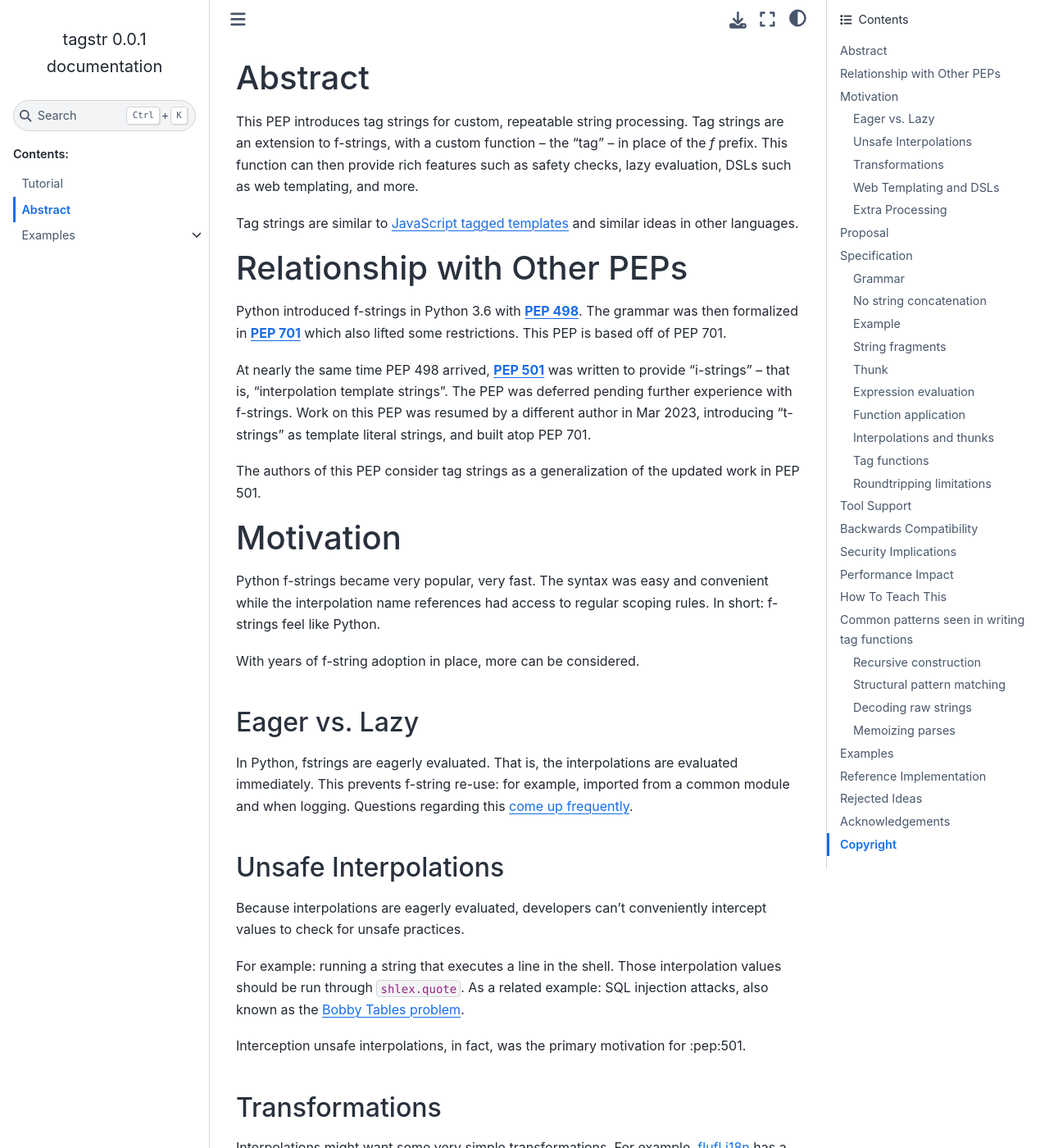
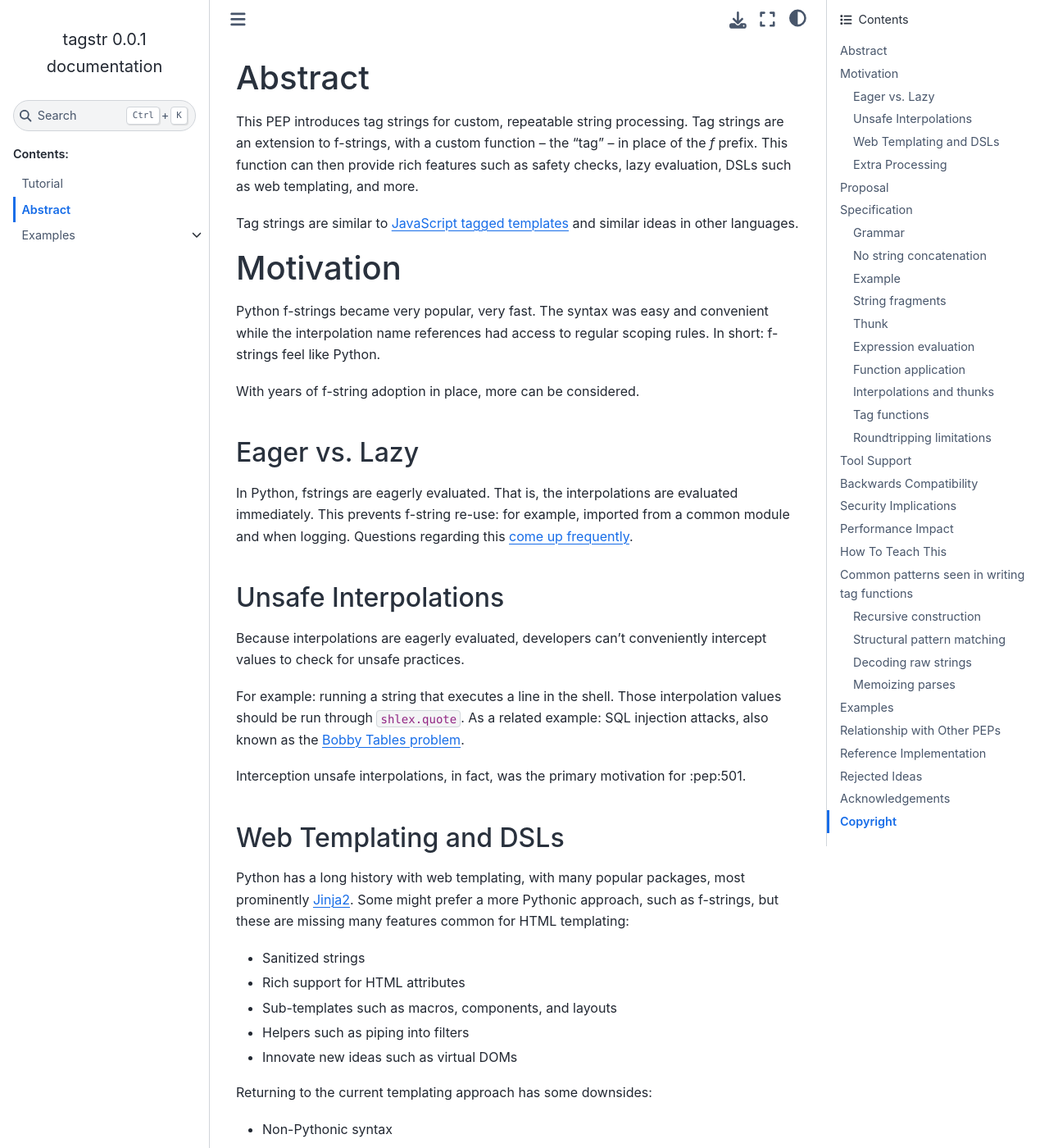
Before and after one commit to jimbaker/tagstr, a Sphinx documentation site: the page built from docs/pep.rst, in a window 1280 px wide and 1400 px high. Shown: the whole window at 82% size. Built offline with Sphinx 7.4.7 and the Sphinx Book theme 1.1.4, drawn with Linux system fonts in a browser that asks for light colours; some of the changed text lies outside the part shown.

Commit message:
minor changes
- moves discussion of other peps down
- removes i18n as a use case (very hard to justify - never
  worked out for JS tagged template literals)

```diff
--- a/docs/pep.rst
+++ b/docs/pep.rst
@@ -8,22 +8,6 @@ such as safety checks, lazy evaluation, DSLs such as web templating, and more.
 
 Tag strings are similar to `JavaScript tagged templates <https://developer.mozilla.org/en-US/docs/Web/JavaScript/Reference/Template_literals#tagged_templates>`_
 and similar ideas in other languages.
-
-Relationship with Other PEPs
-============================
-
-Python introduced f-strings in Python 3.6 with :pep:`498`. The grammar was
-then formalized in :pep:`701` which also lifted some restrictions. This PEP
-is based off of PEP 701.
-
-At nearly the same time PEP 498 arrived, :pep:`501` was written to provide
-"i-strings" -- that is, "interpolation template strings". The PEP was
-deferred pending further experience with f-strings. Work on this PEP was
-resumed by a different author in Mar 2023, introducing "t-strings" as template
-literal strings, and built atop PEP 701.
-
-The authors of this PEP consider tag strings as a generalization of the
-updated work in PEP 501.
 
 Motivation
 ==========
@@ -54,13 +38,6 @@ example: SQL injection attacks, also known as the
 `Bobby Tables problem <https://xkcd.com/327/>`_.
 
 Interception unsafe interpolations, in fact, was the primary motivation for :pep:501.
-
-Transformations
----------------
-
-Interpolations might want some very simple transformations. For example,
-`flufl.i18n <https://flufli18n.readthedocs.io/en/stable/using.html#substitutions-and-placeholders>`_
-has a simple underscore function which can do static and dynamic substitutions.
 
 Web Templating and DSLs
 -----------------------
```
Also changed, not shown: other parts of docs/pep.rst (+16 -0 lines).
